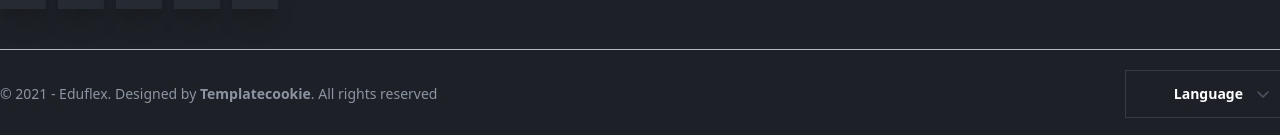
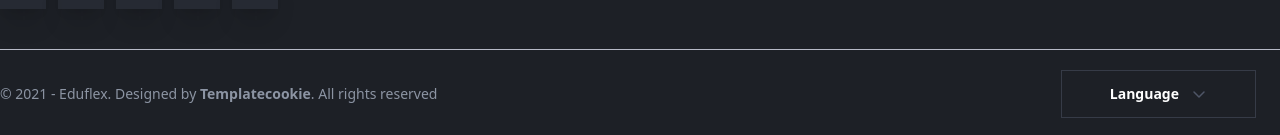
Before and after one commit to mohammadibrahiim1/rsit-institute, a React (Create React App) app: page / in a window 1280 px wide. Shown: the part 5376-5511 px from the top of the page. Built offline with nearby package versions, Linux system fonts and the light colour scheme; no server answers.

Commit message:
margin add footer button

```diff
--- a/src/Shared/Footer/Footer.jsx
+++ b/src/Shared/Footer/Footer.jsx
@@ -302,8 +302,8 @@ const Footer = () => {
               © 2021 - Eduflex. Designed by <strong>Templatecookie</strong>. All rights reserved
             </p>
           </aside>
-          <nav className="md:place-self-center md:justify-self-end">
-            <div className="dropdown dropdown-hover dropdown-top flex">
+          <nav className="">
+            <div className="dropdown dropdown-hover dropdown-top mr-[4rem]">
               <label tabIndex={0} className="btn">
                 Language
                 <svg xmlns="http://www.w3.org/2000/svg" width="16" height="16" viewBox="0 0 16 16" fill="none">
```
